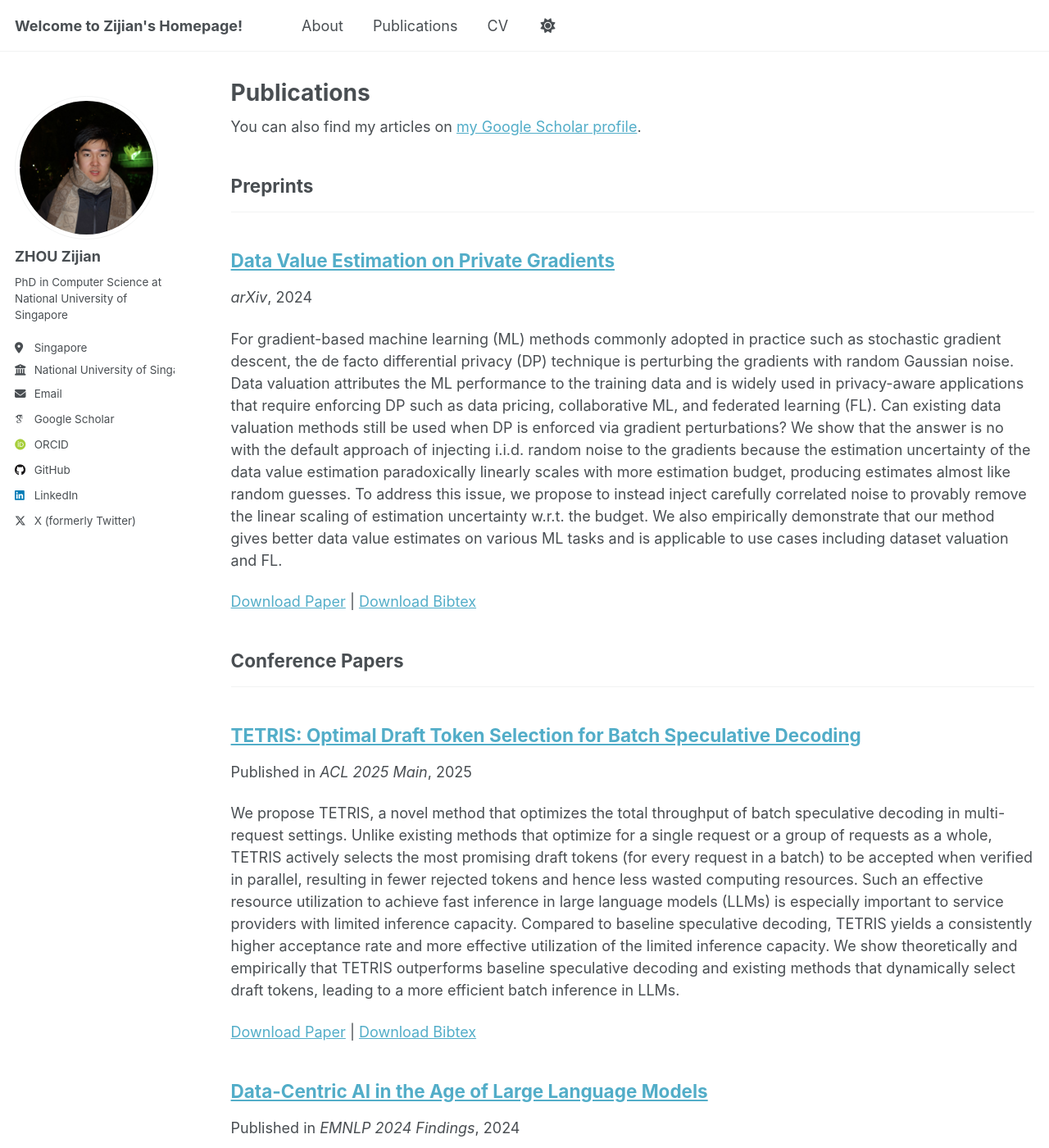
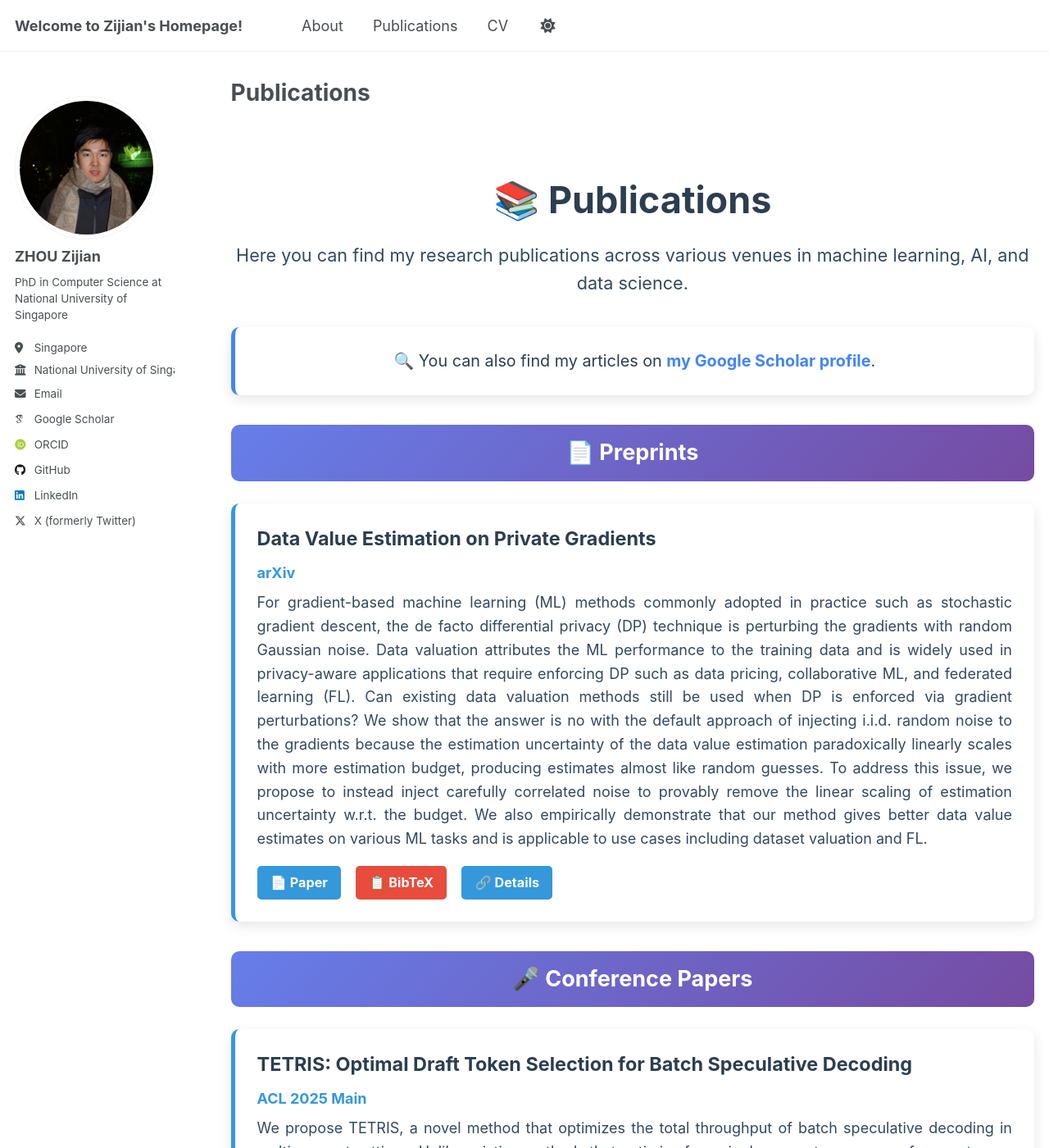
Before and after one commit to BobbyZhouZijian/bobbyzhouzijian.github.io, a Jekyll site: the page built from _pages/publications.html, in a window 1280 px wide and 1400 px high. Shown: the whole window at 82% size. Built offline with Jekyll 4.4.1, drawn with Linux system fonts in a browser that asks for light colours; some web fonts are replaced; some of the changed text lies outside the part shown.

Commit message:
update pubs

```diff
--- a/_pages/publications.html
+++ b/_pages/publications.html
@@ -5,11 +5,113 @@ permalink: /publications/
 author_profile: true
 ---
 
+<div style="text-align: center; margin-bottom: 2em;">
+  <h2 style="color: #2c3e50; font-size: 2.5em; margin-bottom: 0.5em;">📚 Publications</h2>
+  <p style="font-size: 1.2em; color: #34495e; line-height: 1.6;">
+    Here you can find my research publications across various venues in machine learning, AI, and data science.
+  </p>
+</div>
+
 {% if site.author.googlescholar %}
-  <div class="wordwrap">You can also find my articles on <a href="{{site.author.googlescholar}}">my Google Scholar profile</a>.</div>
+  <div style="background: #fff; padding: 1.5em; border-radius: 10px; box-shadow: 0 5px 15px rgba(0,0,0,0.1); border-left: 5px solid #4285f4; margin: 2em 0; text-align: center;">
+    <p style="margin: 0; font-size: 1.1em; color: #2c3e50;">
+      🔍 You can also find my articles on <a href="{{site.author.googlescholar}}" style="color: #4285f4; text-decoration: none; font-weight: bold;">my Google Scholar profile</a>.
+    </p>
+  </div>
 {% endif %}
 
 {% include base_path %}
+
+<style>
+.publication-item {
+  background: #fff;
+  padding: 1.5em;
+  margin: 1.5em 0;
+  border-radius: 10px;
+  box-shadow: 0 5px 15px rgba(0,0,0,0.1);
+  border-left: 5px solid #3498db;
+  transition: transform 0.2s ease, box-shadow 0.2s ease;
+}
+
+.publication-item:hover {
+  transform: translateY(-2px);
+  box-shadow: 0 8px 25px rgba(0,0,0,0.15);
+}
+
+.publication-item h3 {
+  color: #2c3e50;
+  margin-top: 0;
+  margin-bottom: 0.5em;
+  font-size: 1.3em;
+  line-height: 1.4;
+}
+
+.publication-item .venue {
+  color: #3498db;
+  font-weight: bold;
+  margin-bottom: 0.5em;
+  font-size: 1em;
+}
+
+.publication-item .excerpt {
+  color: #34495e;
+  line-height: 1.6;
+  margin-bottom: 1em;
+  text-align: justify;
+}
+
+.publication-item .links {
+  display: flex;
+  gap: 1em;
+  flex-wrap: wrap;
+  align-items: center;
+}
+
+.publication-item .links a {
+  background: #3498db;
+  color: white;
+  padding: 0.5em 1em;
+  border-radius: 5px;
+  text-decoration: none;
+  font-size: 0.9em;
+  font-weight: bold;
+  transition: background 0.2s ease;
+}
+
+.publication-item .links a:hover {
+  background: #2980b9;
+}
+
+.publication-item .links a.bibtex {
+  background: #e74c3c;
+}
+
+.publication-item .links a.bibtex:hover {
+  background: #c0392b;
+}
+
+.publication-item .links a.slides {
+  background: #f39c12;
+}
+
+.publication-item .links a.slides:hover {
+  background: #e67e22;
+}
+
+.category-header {
+  background: linear-gradient(135deg, #667eea 0%, #764ba2 100%);
+  color: white;
+  padding: 1em 1.5em;
+  border-radius: 10px;
+  margin: 2em 0 1em 0;
+  text-align: center;
+}
+
+.category-header h2 {
+  margin: 0;
+  font-size: 1.5em;
+}
+</style>
 
 <!-- New style rendering if publication categories are defined -->
 {% if site.publication_category %}
@@ -20,14 +122,67 @@ author_profile: true
         {% continue %}
       {% endif %}
       {% unless title_shown %}
-        <h2>{{ category[1].title }}</h2><hr />
+        <div class="category-header">
+          <h2>
+            {% if category[0] == 'conferences' %}
+              🎤 {{ category[1].title }}
+            {% elsif category[0] == 'manuscripts' %}
+              📄 {{ category[1].title }}
+            {% elsif category[0] == 'workshops' %}
+              🛠️ {{ category[1].title }}
+            {% else %}
+              📚 {{ category[1].title }}
+            {% endif %}
+          </h2>
+        </div>
         {% assign title_shown = true %}
       {% endunless %}
-      {% include archive-single.html %}
+
+      <div class="publication-item">
+        <h3>{{ post.title }}</h3>
+        {% if post.venue %}
+          <div class="venue">{{ post.venue }}</div>
+        {% endif %}
+        {% if post.excerpt %}
+          <div class="excerpt">{{ post.excerpt }}</div>
+        {% endif %}
+        <div class="links">
+          {% if post.paperurl %}
+            <a href="{{ post.paperurl }}" target="_blank">📄 Paper</a>
+          {% endif %}
+          {% if post.bibtexurl %}
+            <a href="{{ post.bibtexurl }}" class="bibtex" target="_blank">📋 BibTeX</a>
+          {% endif %}
+          {% if post.slidesurl %}
+            <a href="{{ post.slidesurl }}" class="slides" target="_blank">🎯 Slides</a>
+          {% endif %}
+          <a href="{{ base_path }}{{ post.url }}">🔗 Details</a>
+        </div>
+      </div>
     {% endfor %}
   {% endfor %}
 {% else %}
   {% for post in site.publications reversed %}
-    {% include archive-single.html %}
+    <div class="publication-item">
+      <h3>{{ post.title }}</h3>
+      {% if post.venue %}
+        <div class="venue">{{ post.venue }}</div>
+      {% endif %}
+      {% if post.excerpt %}
+        <div class="excerpt">{{ post.excerpt }}</div>
+      {% endif %}
+      <div class="links">
+        {% if post.paperurl %}
+          <a href="{{ post.paperurl }}" target="_blank">📄 Paper</a>
+        {% endif %}
+        {% if post.bibtexurl %}
+          <a href="{{ post.bibtexurl }}" class="bibtex" target="_blank">📋 BibTeX</a>
+        {% endif %}
+        {% if post.slidesurl %}
+          <a href="{{ post.slidesurl }}" class="slides" target="_blank">🎯 Slides</a>
+        {% endif %}
+        <a href="{{ base_path }}{{ post.url }}">🔗 Details</a>
+      </div>
+    </div>
   {% endfor %}
 {% endif %}
```
